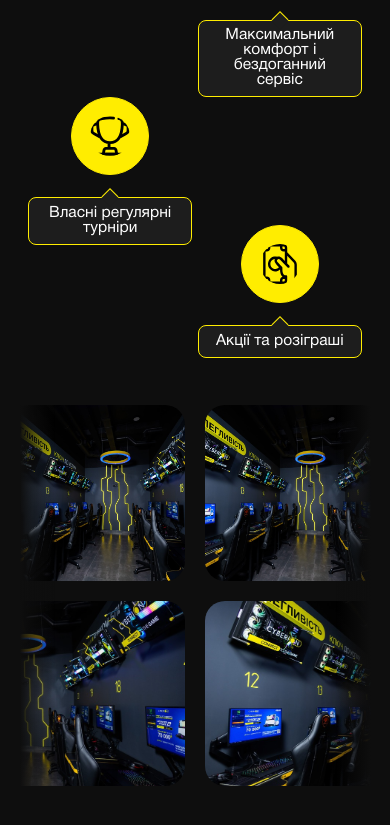
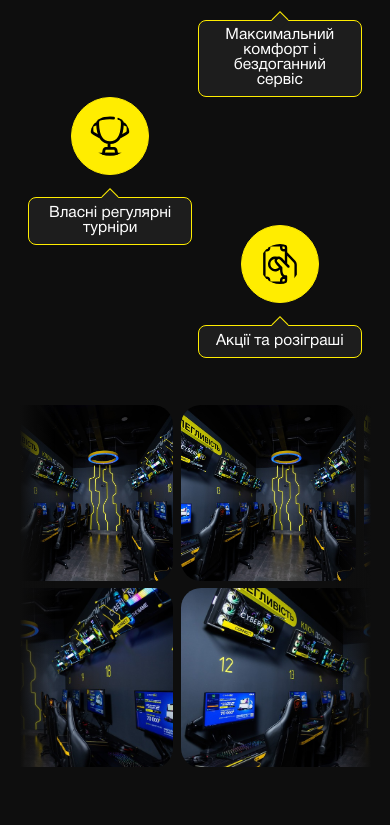
Before and after one commit to AndrewHypster/Cyberion, a Next.js app: page / in a window 390 px wide. Shown: the part 3096-3921 px from the top of the page. Built offline with nearby package versions, Linux system fonts and the light colour scheme.

Commit message:
benefits

```diff
--- a/app/page.module.css
+++ b/app/page.module.css
@@ -326,6 +326,12 @@
 }
 
 @media (max-width: 991px) {
+  .gallery_track {
+    gap: 2vw;
+  }
+  .gallery_item {
+    gap: 2vw;
+  }
   .gallery_img {
     width: 45vw;
   }
```
